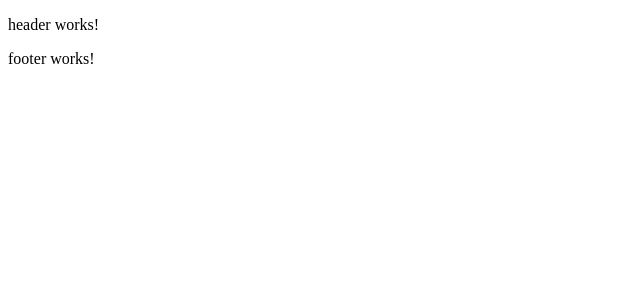
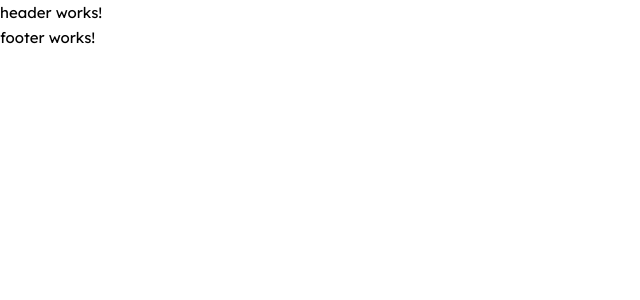
Before and after one commit to Ramaj57/scoot-multi-page-website, an Angular app: page / in a window 1280 px wide. Shown: the top 300 px of the page, without its empty margins (0-640 px from the left). Built offline with nearby package versions, Linux system fonts and the light colour scheme.

Commit message:
added global styles

```diff
--- a/src/styles.css
+++ b/src/styles.css
@@ -1 +1,57 @@
-/* You can add global styles to this file, and also import other style files */
+@import url('https://fonts.googleapis.com/css2?family=Lexend+Deca&display=swap');
+@import url('https://fonts.googleapis.com/css2?family=Lexend+Deca&family=Space+Mono:ital,wght@0,400;0,700;1,400;1,700&display=swap');
+
+:root{
+--btnBgColor:#FCB72B;
+--btnColor:#FFFFFF;
+--headingColor:#495567;
+--paragraphColor:#939CAA;
+--footer:#333A44;
+--mobile-locations-activeFaq:#FFF4DF;
+--semicicleColor:#E5ECF4;
+}
+
+*{
+    margin: 0;
+    padding: 0;
+    box-sizing: border-box;
+}
+
+p{
+    font-family:"Lexend Deca", sans-serif;
+    font-size:15px ;
+    font-weight:400;
+    line-height: 25px;
+}
+
+h1{
+    font-family:"Space Mono", monospace;
+    font-size:56px ;
+    font-weight:700;
+    line-height: 56px;
+    letter-spacing: -2.5ch;
+}
+
+h2{
+    font-family:"Space Mono", monospace;
+    font-size:48px ;
+    font-weight:700;
+    line-height: 48px;
+    letter-spacing: -2.14ch;
+}
+
+h3{
+    font-family:"Space Mono", monospace;
+    font-size:40px ;
+    font-weight:700;
+    line-height: 48px;
+    letter-spacing: -1.79ch;
+}
+
+h4{
+    font-family:"Space Mono", monospace;
+    font-size:24px ;
+    font-weight:700;
+    line-height: 28px;
+    letter-spacing: -1.07ch;
+}
```
